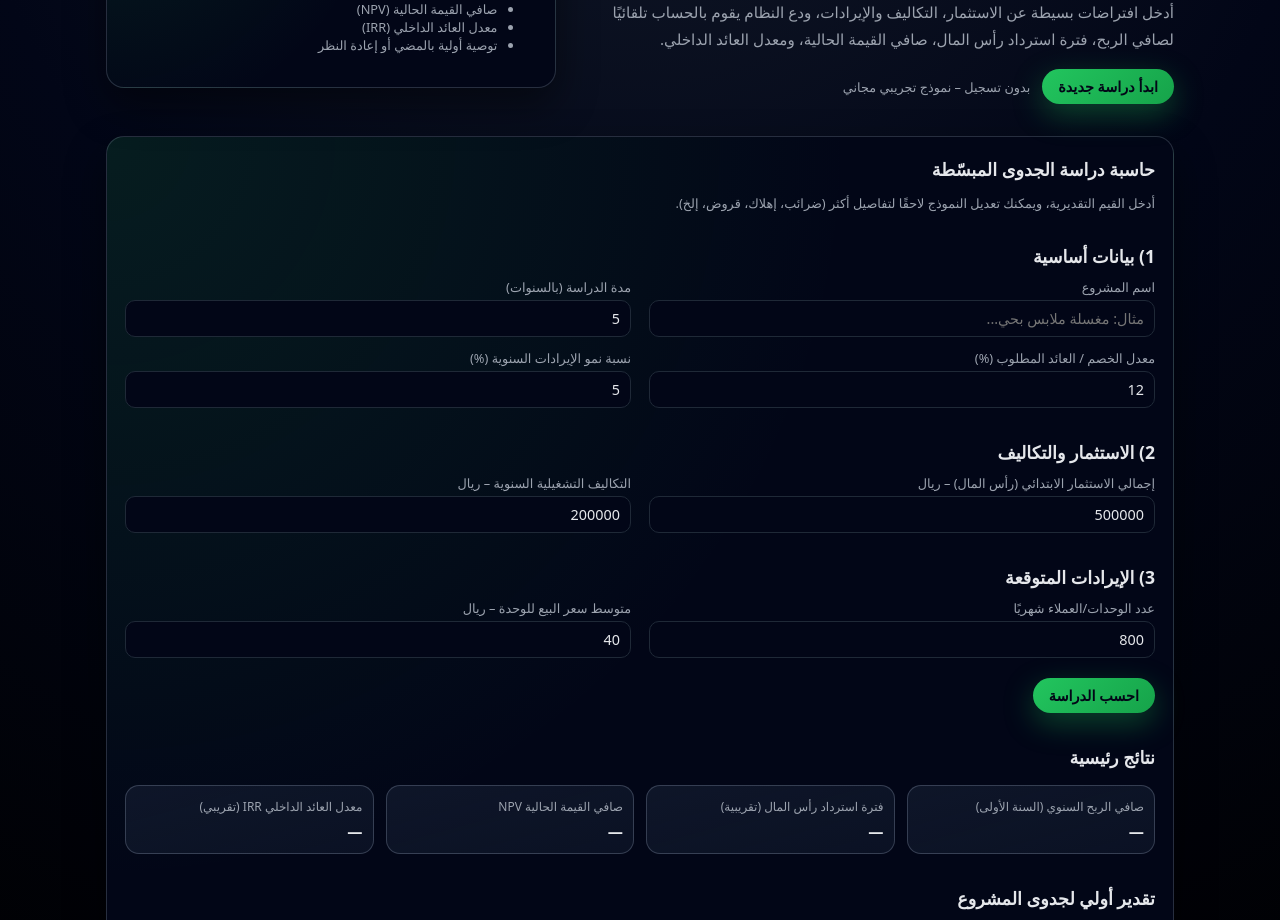
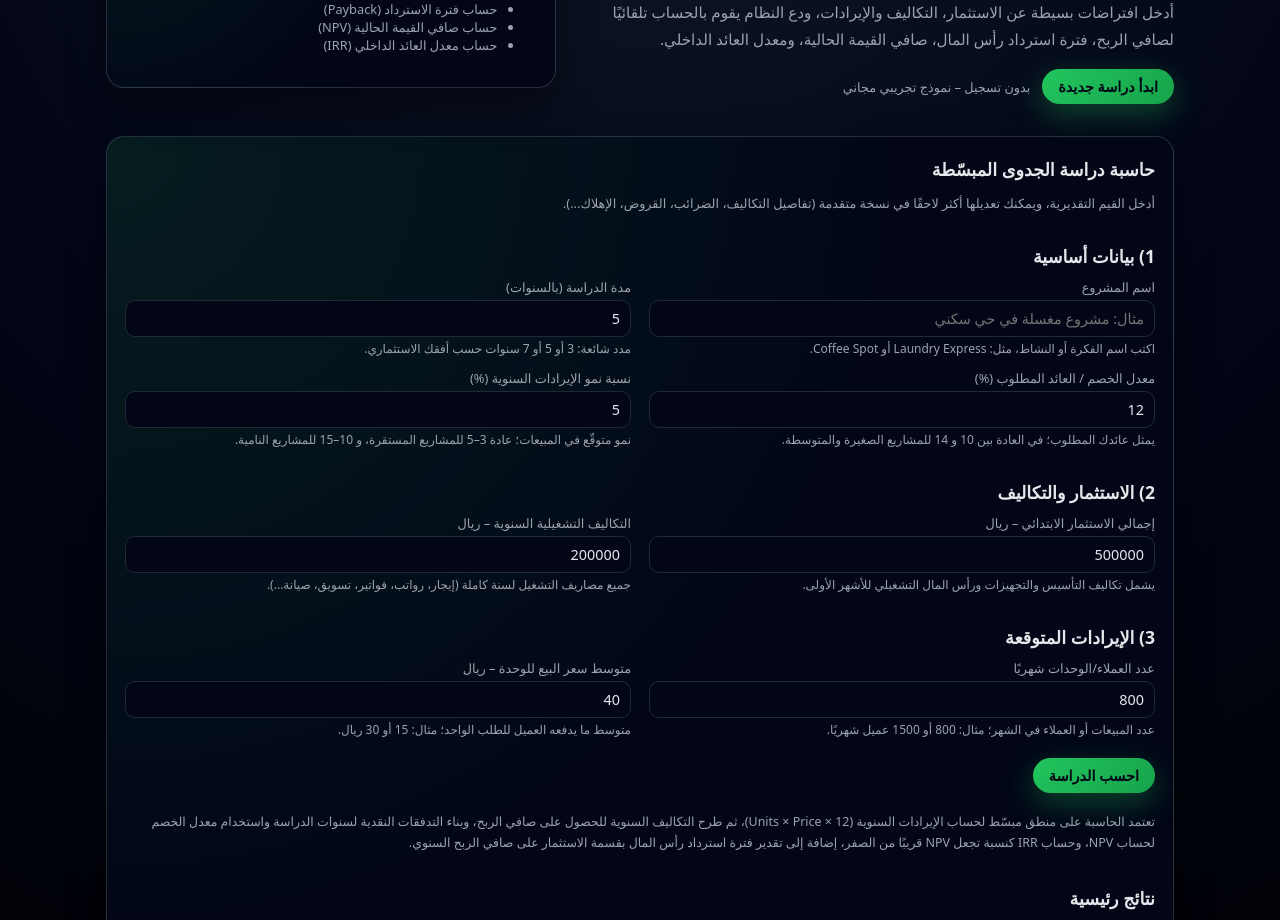
Before and after one commit to abdulrahmansarsak/JadwaPro, a plain HTML site: page index.html in a window 1280 px wide. Shown: the part 266-1186 px from the top of the page. Drawn offline with Linux system fonts and the light colour scheme.

Commit message:
index.html

```diff
--- a/index.html
+++ b/index.html
@@ -192,6 +192,12 @@
       border-color: var(--accent);
     }
 
+    .helper {
+      font-size: 0.75rem;
+      color: var(--muted);
+      margin-top: 3px;
+    }
+
     .results-grid {
       display: grid;
       grid-template-columns: repeat(4, minmax(0, 1fr));
@@ -235,6 +241,13 @@
       font-size: 0.8rem;
       color: var(--muted);
     }
+
+    .calc-note {
+      margin-top: 18px;
+      font-size: 0.78rem;
+      color: var(--muted);
+      line-height: 1.7;
+    }
   </style>
 </head>
 <body>
@@ -268,13 +281,13 @@
       <div class="card">
         <h2>ملخص سريع</h2>
         <p class="hero-small">
-          أدخل بعض الأرقام التجريبية، وشاهد فورًا ما إذا كان مشروعك يبدو مجديًا ماليًا أم لا.
+          استخدم هذه الأداة لتكوين انطباع أولي عن جدوى مشروعك قبل الدخول في دراسة تفصيلية.
         </p>
         <ul style="font-size:0.8rem; color:var(--muted); padding-left:16px; margin-top:10px;">
-          <li>حساب آلي لفترة الاسترداد</li>
-          <li>صافي القيمة الحالية (NPV)</li>
-          <li>معدل العائد الداخلي (IRR)</li>
-          <li>توصية أولية بالمضي أو إعادة النظر</li>
+          <li>تقدير الإيرادات والتكاليف السنوية</li>
+          <li>حساب فترة الاسترداد (Payback)</li>
+          <li>حساب صافي القيمة الحالية (NPV)</li>
+          <li>حساب معدل العائد الداخلي (IRR)</li>
         </ul>
       </div>
     </section>
@@ -282,55 +295,70 @@
     <section id="calc" class="card">
       <h2>حاسبة دراسة الجدوى المبسّطة</h2>
       <p class="hero-small" style="margin-bottom:16px;">
-        أدخل القيم التقديرية، ويمكنك تعديل النموذج لاحقًا لتفاصيل أكثر (ضرائب، إهلاك، قروض، إلخ).
+        أدخل القيم التقديرية، ويمكنك تعديلها أكثر لاحقًا في نسخة متقدمة (تفاصيل التكاليف، الضرائب، القروض، الإهلاك...).
       </p>
 
       <div class="section-title">1) بيانات أساسية</div>
       <div class="form-grid">
         <div>
           <label>اسم المشروع</label>
-          <input id="projectName" type="text" placeholder="مثال: مغسلة ملابس بحي..." />
+          <input id="projectName" type="text" placeholder="مثال: مشروع مغسلة في حي سكني" />
+          <div class="helper">اكتب اسم الفكرة أو النشاط، مثل: Laundry Express أو Coffee Spot.</div>
         </div>
         <div>
           <label>مدة الدراسة (بالسنوات)</label>
           <input id="years" type="number" value="5" min="1" />
+          <div class="helper">مدد شائعة: 3 أو 5 أو 7 سنوات حسب أفقك الاستثماري.</div>
         </div>
         <div>
           <label>معدل الخصم / العائد المطلوب (%)</label>
           <input id="discountRate" type="number" value="12" min="0" />
+          <div class="helper">يمثل عائدك المطلوب؛ في العادة بين 10 و 14 للمشاريع الصغيرة والمتوسطة.</div>
         </div>
         <div>
           <label>نسبة نمو الإيرادات السنوية (%)</label>
           <input id="growthRate" type="number" value="5" min="0" />
+          <div class="helper">نمو متوقّع في المبيعات؛ عادة 3–5 للمشاريع المستقرة، و 10–15 للمشاريع النامية.</div>
         </div>
       </div>
 
       <div class="section-title">2) الاستثمار والتكاليف</div>
       <div class="form-grid">
         <div>
-          <label>إجمالي الاستثمار الابتدائي (رأس المال) – ريال</label>
+          <label>إجمالي الاستثمار الابتدائي – ريال</label>
           <input id="investment" type="number" value="500000" min="0" />
+          <div class="helper">يشمل تكاليف التأسيس والتجهيزات ورأس المال التشغيلي للأشهر الأولى.</div>
         </div>
         <div>
           <label>التكاليف التشغيلية السنوية – ريال</label>
           <input id="annualCosts" type="number" value="200000" min="0" />
+          <div class="helper">جميع مصاريف التشغيل لسنة كاملة (إيجار، رواتب، فواتير، تسويق، صيانة...).</div>
         </div>
       </div>
 
       <div class="section-title">3) الإيرادات المتوقعة</div>
       <div class="form-grid">
         <div>
-          <label>عدد الوحدات/العملاء شهريًا</label>
+          <label>عدد العملاء/الوحدات شهريًا</label>
           <input id="monthlyUnits" type="number" value="800" min="0" />
+          <div class="helper">عدد المبيعات أو العملاء في الشهر؛ مثال: 800 أو 1500 عميل شهريًا.</div>
         </div>
         <div>
           <label>متوسط سعر البيع للوحدة – ريال</label>
           <input id="unitPrice" type="number" value="40" min="0" />
+          <div class="helper">متوسط ما يدفعه العميل للطلب الواحد؛ مثال: 15 أو 30 ريال.</div>
         </div>
       </div>
 
       <div style="margin-top:20px;">
         <button class="btn-primary" onclick="calculateFeasibility()">احسب الدراسة</button>
+      </div>
+
+      <div class="calc-note">
+        تعتمد الحاسبة على منطق مبسّط لحساب الإيرادات السنوية (Units × Price × 12)،
+        ثم طرح التكاليف السنوية للحصول على صافي الربح، وبناء التدفقات النقدية لسنوات الدراسة
+        واستخدام معدل الخصم لحساب NPV، وحساب IRR كنسبة تجعل NPV قريبًا من الصفر،
+        إضافة إلى تقدير فترة استرداد رأس المال بقسمة الاستثمار على صافي الربح السنوي.
       </div>
 
       <div class="section-title">نتائج رئيسية</div>
@@ -369,7 +397,7 @@
   <script>
     function formatCurrency(value) {
       if (isNaN(value)) return "—";
-      return value.toLocaleString("ar-SA", {
+      return value.toLocaleString("en-US", {
         maximumFractionDigits: 0
       }) + " ريال";
     }
```
